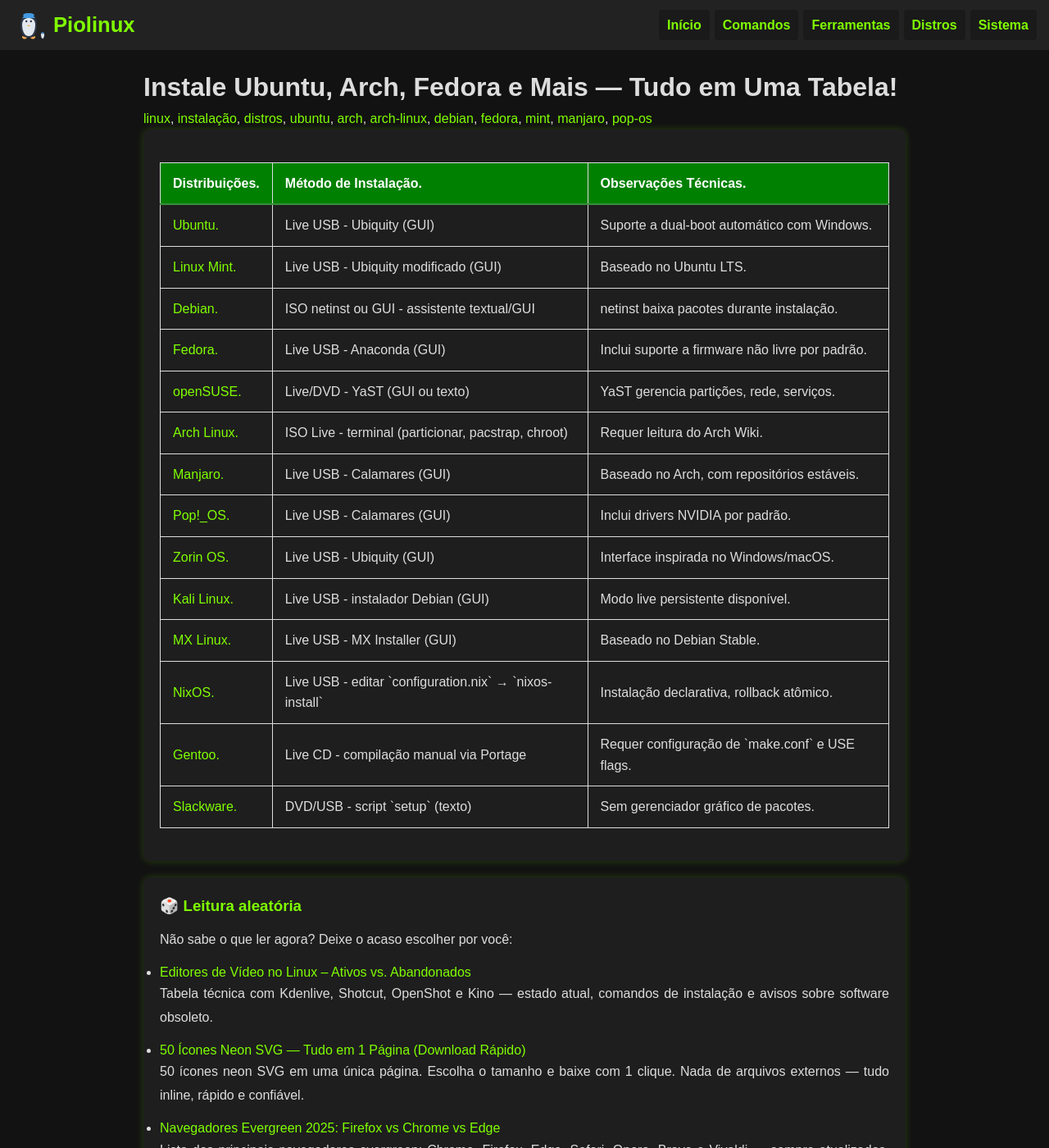
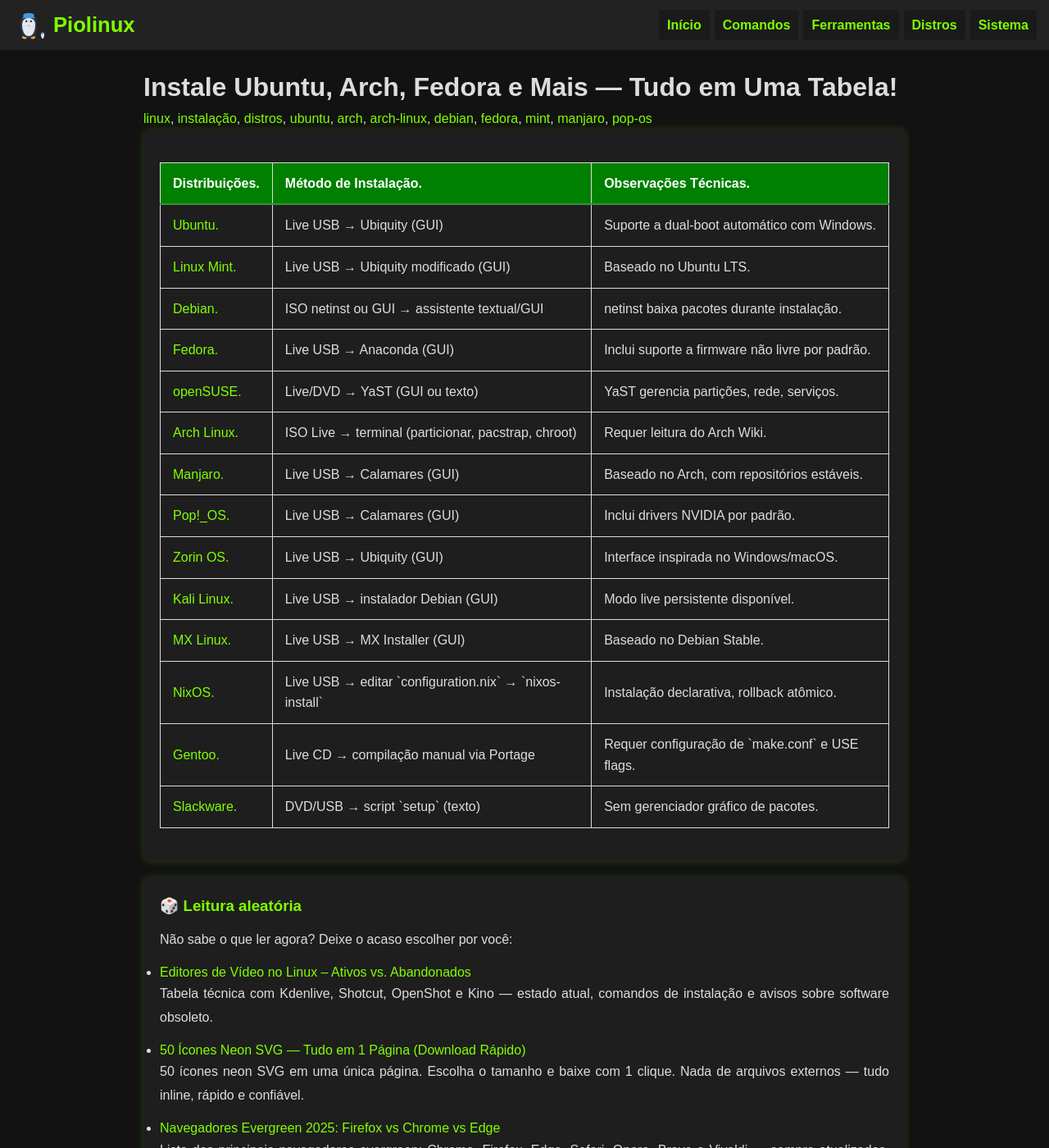
Before and after one commit to Piolinux/piolinux-site, a Jekyll site: the page built from _posts/2025-09-08-como-instalar-as-principais-distros-linux-em-uma-tabela.md, in a window 1280 px wide and 1400 px high. Shown: the whole window at 82% size. Built offline with Jekyll 4.4.1, drawn with Linux system fonts in a browser that asks for light colours.

```diff
--- a/_posts/2025-09-08-como-instalar-as-principais-distros-linux-em-uma-tabela.md
+++ b/_posts/2025-09-08-como-instalar-as-principais-distros-linux-em-uma-tabela.md
@@ -35,72 +35,72 @@ permalink: /distros-linux-tabela/
   <tbody>
     <tr>
       <td data-label="Distribuição"><a href="https://ubuntu.com/download" target="_blank" rel="noopener">Ubuntu.</a></td>
-      <td data-label="Método de Instalação">Live USB - Ubiquity (GUI)</td>
+      <td data-label="Método de Instalação">Live USB → Ubiquity (GUI)</td>
       <td data-label="Observações Técnicas">Suporte a dual-boot automático com Windows.</td>
     </tr>
     <tr>
       <td data-label="Distribuição"><a href="https://linuxmint.com/download.php" target="_blank" rel="noopener">Linux Mint.</a></td>
-      <td data-label="Método de Instalação">Live USB - Ubiquity modificado (GUI)</td>
+      <td data-label="Método de Instalação">Live USB → Ubiquity modificado (GUI)</td>
       <td data-label="Observações Técnicas">Baseado no Ubuntu LTS.</td>
     </tr>
     <tr>
       <td data-label="Distribuição"><a href="https://www.debian.org/CD/" target="_blank" rel="noopener">Debian.</a></td>
-      <td data-label="Método de Instalação">ISO netinst ou GUI - assistente textual/GUI</td>
+      <td data-label="Método de Instalação">ISO netinst ou GUI → assistente textual/GUI</td>
       <td data-label="Observações Técnicas">netinst baixa pacotes durante instalação.</td>
     </tr>
     <tr>
       <td data-label="Distribuição"><a href="https://getfedora.org/" target="_blank" rel="noopener">Fedora.</a></td>
-      <td data-label="Método de Instalação">Live USB - Anaconda (GUI)</td>
+      <td data-label="Método de Instalação">Live USB → Anaconda (GUI)</td>
       <td data-label="Observações Técnicas">Inclui suporte a firmware não livre por padrão.</td>
     </tr>
     <tr>
       <td data-label="Distribuição"><a href="https://www.opensuse.org/" target="_blank" rel="noopener">openSUSE.</a></td>
-      <td data-label="Método de Instalação">Live/DVD - YaST (GUI ou texto)</td>
+      <td data-label="Método de Instalação">Live/DVD → YaST (GUI ou texto)</td>
       <td data-label="Observações Técnicas">YaST gerencia partições, rede, serviços.</td>
     </tr>
     <tr>
       <td data-label="Distribuição"><a href="https://archlinux.org/" target="_blank" rel="noopener">Arch Linux.</a></td>
-      <td data-label="Método de Instalação">ISO Live - terminal (particionar, pacstrap, chroot)</td>
+      <td data-label="Método de Instalação">ISO Live → terminal (particionar, pacstrap, chroot)</td>
       <td data-label="Observações Técnicas">Requer leitura do Arch Wiki.</td>
     </tr>
     <tr>
       <td data-label="Distribuição"><a href="https://manjaro.org/" target="_blank" rel="noopener">Manjaro.</a></td>
-      <td data-label="Método de Instalação">Live USB - Calamares (GUI)</td>
+      <td data-label="Método de Instalação">Live USB → Calamares (GUI)</td>
       <td data-label="Observações Técnicas">Baseado no Arch, com repositórios estáveis.</td>
     </tr>
     <tr>
       <td data-label="Distribuição"><a href="https://pop.system76.com/" target="_blank" rel="noopener">Pop!_OS.</a></td>
-      <td data-label="Método de Instalação">Live USB - Calamares (GUI)</td>
+      <td data-label="Método de Instalação">Live USB → Calamares (GUI)</td>
       <td data-label="Observações Técnicas">Inclui drivers NVIDIA por padrão.</td>
     </tr>
     <tr>
       <td data-label="Distribuição"><a href="https://zorin.com/os/" target="_blank" rel="noopener">Zorin OS.</a></td>
-      <td data-label="Método de Instalação">Live USB - Ubiquity (GUI)</td>
+      <td data-label="Método de Instalação">Live USB → Ubiquity (GUI)</td>
       <td data-label="Observações Técnicas">Interface inspirada no Windows/macOS.</td>
     </tr>
     <tr>
       <td data-label="Distribuição"><a href="https://www.kali.org/get-kali/" target="_blank" rel="noopener">Kali Linux.</a></td>
-      <td data-label="Método de Instalação">Live USB - instalador Debian (GUI)</td>
+      <td data-label="Método de Instalação">Live USB → instalador Debian (GUI)</td>
       <td data-label="Observações Técnicas">Modo live persistente disponível.</td>
     </tr>
     <tr>
       <td data-label="Distribuição"><a href="https://mxlinux.org/download-links/" target="_blank" rel="noopener">MX Linux.</a></td>
-      <td data-label="Método de Instalação">Live USB - MX Installer (GUI)</td>
+      <td data-label="Método de Instalação">Live USB → MX Installer (GUI)</td>
       <td data-label="Observações Técnicas">Baseado no Debian Stable.</td>
     </tr>
     <tr>
       <td data-label="Distribuição"><a href="https://nixos.org/download.html" target="_blank" rel="noopener">NixOS.</a></td>
-      <td data-label="Método de Instalação">Live USB - editar `configuration.nix` → `nixos-install`</td>
+      <td data-label="Método de Instalação">Live USB → editar `configuration.nix` → `nixos-install`</td>
       <td data-label="Observações Técnicas">Instalação declarativa, rollback atômico.</td>
     </tr>
     <tr>
       <td data-label="Distribuição"><a href="https://www.gentoo.org/downloads/" target="_blank" rel="noopener">Gentoo.</a></td>
-      <td data-label="Método de Instalação">Live CD - compilação manual via Portage</td>
+      <td data-label="Método de Instalação">Live CD → compilação manual via Portage</td>
       <td data-label="Observações Técnicas">Requer configuração de `make.conf` e USE flags.</td>
     </tr>
     <tr>
       <td data-label="Distribuição"><a href="https://www.slackware.com/getslack/" target="_blank" rel="noopener">Slackware.</a></td>
-      <td data-label="Método de Instalação">DVD/USB - script `setup` (texto)</td>
+      <td data-label="Método de Instalação">DVD/USB → script `setup` (texto)</td>
       <td data-label="Observações Técnicas">Sem gerenciador gráfico de pacotes.</td>
     </tr>
   </tbody>
```
